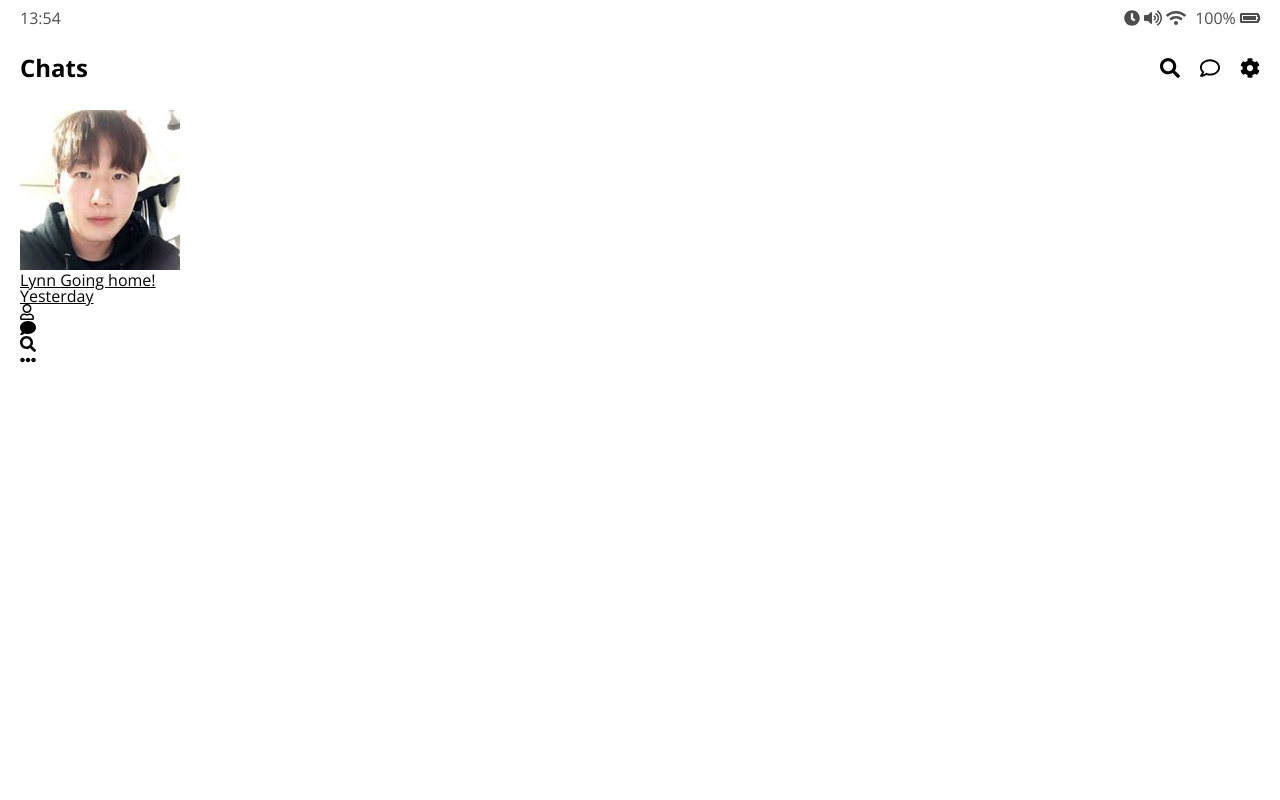
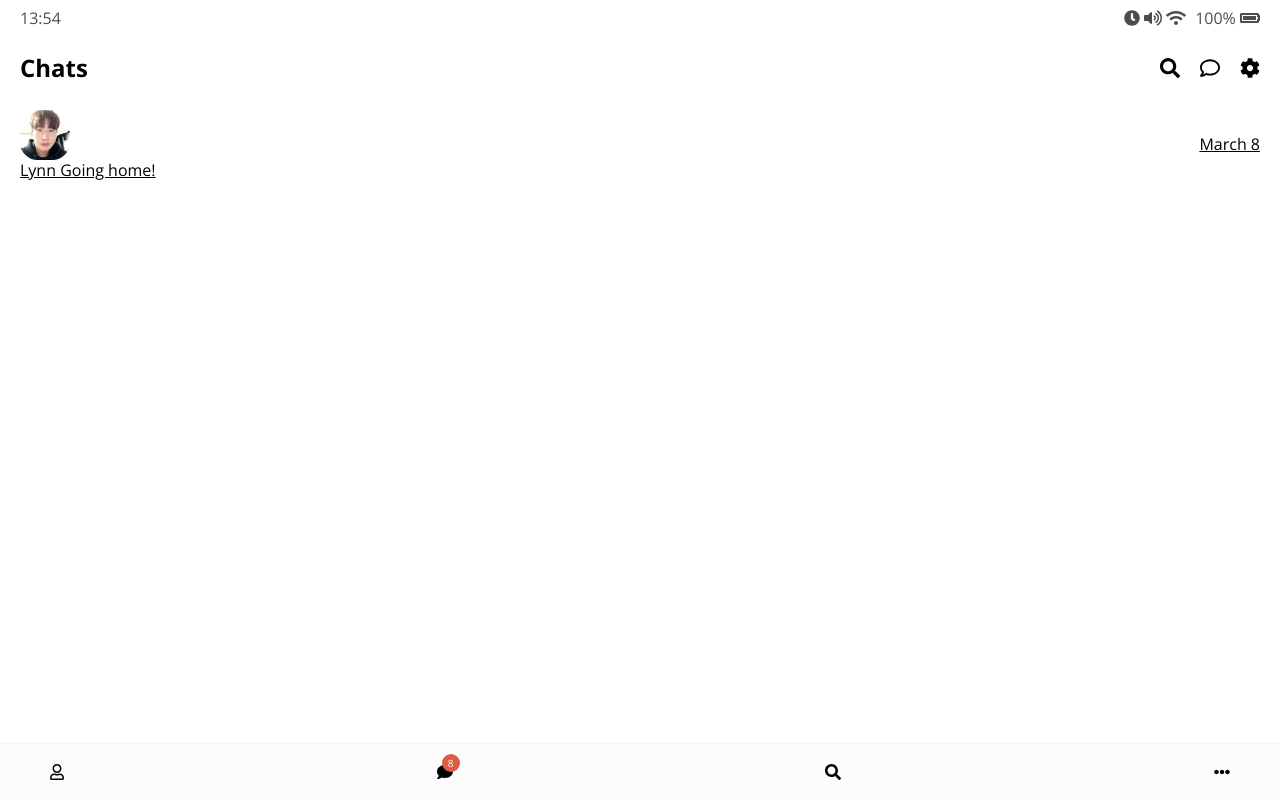
Before and after one commit to doowankim/kakao-clone-2.0, a website: page index.html in a window 1280 px wide. Drawn offline with nearby package versions, Linux system fonts and the light colour scheme.

Commit message:
Friend Component part #1

```diff
--- /dev/null
+++ b/css/friend.css
@@ -0,0 +1,16 @@
+.friend {
+    display: flex;
+    justify-content: space-between;
+    align-items: center;
+}
+
+.friend .friend__avatar {
+    width: 50px;
+    border-radius: 35%; /* 이 경우에는 avatar 크기가 바뀔거라서 px로 줄 수 없다. 따라서 상대적인 radius가 필요하다 */
+}
+
+/* friend__avatar와 g-avatar class를 동시에 적용 (띄어쓰기 x) */
+/* 띄어쓰기를 하면 friend__avatar 안에 g-avatar class를 의미 */
+.friend__avatar.g-avatar {
+    /* width: 70px; */
+}
--- /dev/null
+++ b/css/nav-bar.css
@@ -0,0 +1,37 @@
+.nav {
+    position: fixed;
+    width: 100%;
+    background-color: #fcfcfc;
+    padding: 20px 50px;
+    left: 0px;
+    bottom: 0px;
+    border-top: 1px solid #f7f7f7;
+}
+
+.nav .nav__list{
+    display: flex;
+    justify-content: space-between;
+}
+
+.nav i {
+    font-size: 20px;
+}
+
+.nav .nav__list-link {
+    position: relative;
+}
+
+.nav .nav__badge {
+    position: absolute;
+    top: -7px;
+    right: -7px;
+    font-size: 10px;
+    color: white;
+    background-color: #dc5d46;
+    width: 18px;
+    height: 18px;
+    display: flex;
+    justify-content: center;
+    align-items: center;
+    border-radius: 50%;
+}
--- a/css/styles.css
+++ b/css/styles.css
@@ -2,12 +2,18 @@
 @import "reset.css";
 @import "status-bar.css";
 @import "header.css";
+@import "nav-bar.css";
+@import "friend.css";
+
+* {
+    box-sizing: border-box;
+}
 
 body {
     background-color: white;
     padding: 10px 20px;
     color: #020202;
-    font-family: 'Open Sans', -apple-system, BlinkMacSystemFont, 'Segoe UI', Roboto, Oxygen, Ubuntu, Cantarell, 'Open Sans', 'Helvetica Neue', sans-serif
+    font-family: 'Open Sans', -apple-system, BlinkMacSystemFont, 'Segoe UI', Roboto, Oxygen, Ubuntu, Cantarell, 'Open Sans', 'Helvetica Neue', sans-serif;
 }
 
 a {
--- a/index.html
+++ b/index.html
@@ -43,18 +43,24 @@
         <ul class="chats__list">
             <li class="chats__chat chat">
                 <a href="chat.html">
-                <div class="chat__column">
-                    <img class="chat_-avatar g-avatar" src="images/avatarr.jpg" />
-                    <div class="chat__content">
-                        <span class="chat__username">
-                            Lynn
-                        </span>
-                        <span class="chat_-preview">Going home!</span>
+                    <div class="chats__chat friend friend--lg">
+                        <div class="friend__column">
+                        <img src="images/avatarr.jpg" alt="" class="g-avatar friend__avatar">
+                            <div class="friend__content">
+                                <span class="friend__name">
+                                    Lynn
+                                </span>
+                                <span class="friend__bottom-text">
+                                    Going home!
+                                </span>
+                            </div>
+                        </div>
+                        <div class="friend__column">
+                            <span class="chat__timestamp">
+                                March 8
+                            </span>
+                        </div>
                     </div>
-                </div>
-                <div class="chat__column">
-                    <span class="chat__timestamp">Yesterday</span>
-                </div>
                 </a>
             </li>
         </ul>
@@ -68,6 +74,7 @@
             </li>
             <li class="nav__list-item">
                 <a href="index.html" class="nav__list-link">
+                    <div class="nav__badge">8</div>
                     <i class="fas fa-comment"></i>
                 </a>
             </li>
```
